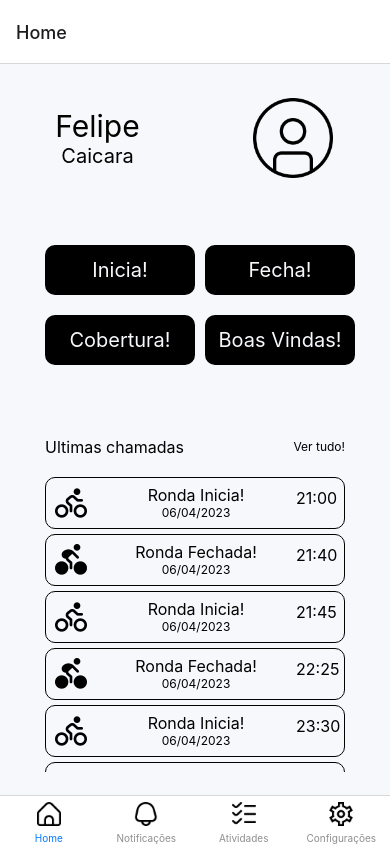
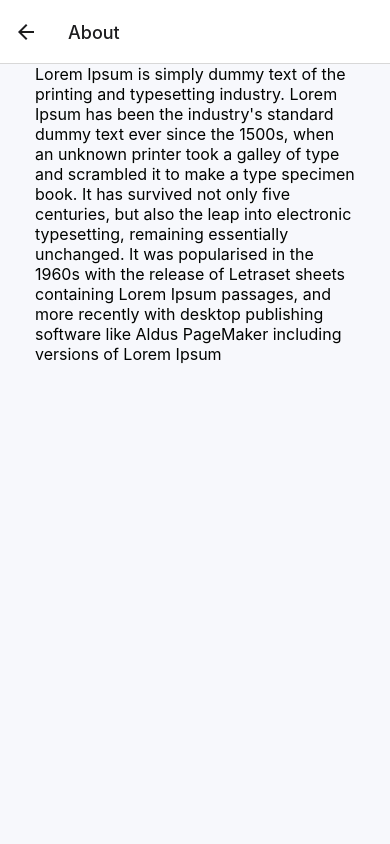
Before and after one commit to felipeFransa/night-patrol, a React Native app: screen /About in a window 390 px wide. Built offline with nearby package versions, Linux system fonts and the light colour scheme.

Commit message:
version.1.5.4

```diff
--- a/src/@types/navigation.d.ts
+++ b/src/@types/navigation.d.ts
@@ -10,6 +10,7 @@
       Config: undefined,
       Admin: undefined,
       Clients: undefined,
+      About: undefined,
     }
   }
 }
--- a/src/routes/stack.routes.tsx
+++ b/src/routes/stack.routes.tsx
@@ -3,6 +3,7 @@
 import { Config } from '../screens/Configs';
 import { Admin } from '../screens/Admin';
 import { Clients } from '../screens/Clients';
+import { About } from '../screens/About';
 import Tab from './tab.routes';
 
 const MainStack = createNativeStackNavigator();
@@ -16,6 +17,7 @@
       <MainStack.Screen name="Config" component={Config}/>
       <MainStack.Screen name="Admin" component={Admin}/>
       <MainStack.Screen name="Clients" component={Clients}/>
+      <MainStack.Screen name="About" component={About}/>
     </MainStack.Navigator>
   );
 }
--- /dev/null
+++ b/src/screens/About/index.tsx
@@ -0,0 +1,12 @@
+import React from 'react';
+import * as C from './style';
+
+export const About = () => {
+  return (
+    <C.Container>
+      <C.MainAbout>
+        <C.About>Lorem Ipsum is simply dummy text of the printing and typesetting industry. Lorem Ipsum has been the industry's standard dummy text ever since the 1500s, when an unknown printer took a galley of type and scrambled it to make a type specimen book. It has survived not only five centuries, but also the leap into electronic typesetting, remaining essentially unchanged. It was popularised in the 1960s with the release of Letraset sheets containing Lorem Ipsum passages, and more recently with desktop publishing software like Aldus PageMaker including versions of Lorem Ipsum</C.About>
+      </C.MainAbout>
+    </C.Container>
+  )
+}
--- /dev/null
+++ b/src/screens/About/style.ts
@@ -0,0 +1,17 @@
+import styled from "styled-components/native";
+
+export const Container = styled.SafeAreaView`
+  flex: 1;
+  background: ${( { theme } ) => theme.COLORS.BACKGROUND};
+  align-items: center;
+  justify-content: space-around;
+  flex-direction: column;
+`
+export const MainAbout = styled.ScrollView`
+  width: 320px;
+  height: 600px;
+`
+export const About = styled.Text`
+  font-size: 16px;
+  color: ${( { theme } ) => theme.COLORS.TEXT_PRIMARY};
+`
--- a/src/screens/Configs/index.tsx
+++ b/src/screens/Configs/index.tsx
@@ -10,6 +10,9 @@
   }
   const handleClient = () => {
     navigation.navigate("Clients")
+  }
+  const handleAbout = () => {
+    navigation.navigate("About")
   }
 
   return (
@@ -31,10 +34,10 @@
 
         <C.ConfigBox>
           <C.BoxIMGConfig>
-            <C.IMGConfig source={require('../../assets/sino.png')}/>
+            <C.IMGConfig source={require('../../assets/grupo.png')}/>
           </C.BoxIMGConfig>
           <C.BoxText>
-            <C.TextConfig>Notificações</C.TextConfig>
+            <C.TextConfig>Grupo</C.TextConfig>
           </C.BoxText>
           <C.BoxArrow>
             <C.IMGArrowConfig source={require('../../assets/arrow.png')}/>
@@ -53,7 +56,7 @@
           </C.BoxArrow>
         </C.ConfigBox>
 
-        <C.ConfigBox>
+        <C.ConfigBox onPress={handleAbout}>
           <C.BoxIMGConfig>
             <C.IMGConfig source={require('../../assets/interrogatorio.png')}/>
           </C.BoxIMGConfig>
--- a/src/screens/Configs/style.ts
+++ b/src/screens/Configs/style.ts
@@ -24,17 +24,17 @@
   height: 100px;
 `
 export const BoxIMGConfig = styled.View`
-  background: #fff;
   display: flex;
   width: 50px;
   height: 50px;
   justify-content: center;
   align-items: center;
   border-radius: 10px;
+  border: 1px solid black;
 `
 export const IMGConfig = styled.Image`
-  width: 50%;
-  height: 50%;
+  width: 70%;
+  height: 70%;
 `
 export const BoxText = styled.View`
   display: flex;
@@ -67,12 +67,12 @@
 `
 export const BTNLogoutBox = styled.TouchableOpacity`
   display: flex;
-  background: #fff;
   justify-content: center;
   align-items: center;
   width: 70px;
   height: 70px;
   border-radius: 10px;
+  border: 1px solid black;
 `
 export const BTNLogoutIMG = styled.Image`
   width: 50%;
```
Also changed, not shown: src/assets/grupo.png (added).
